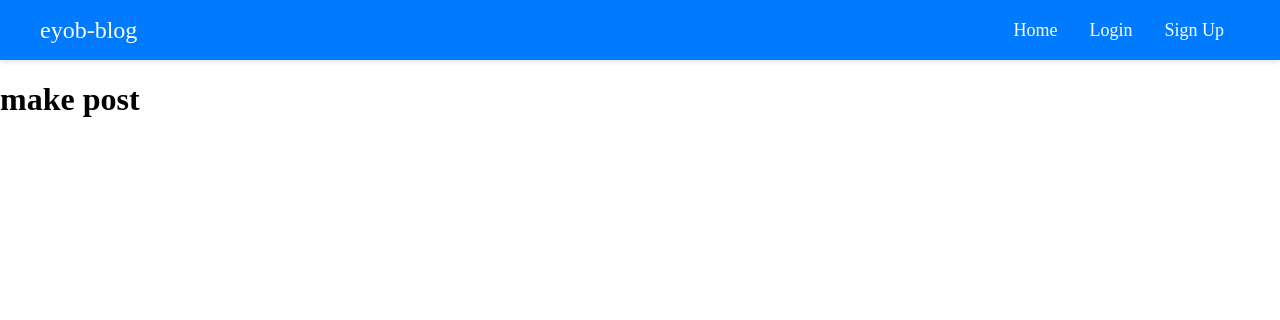
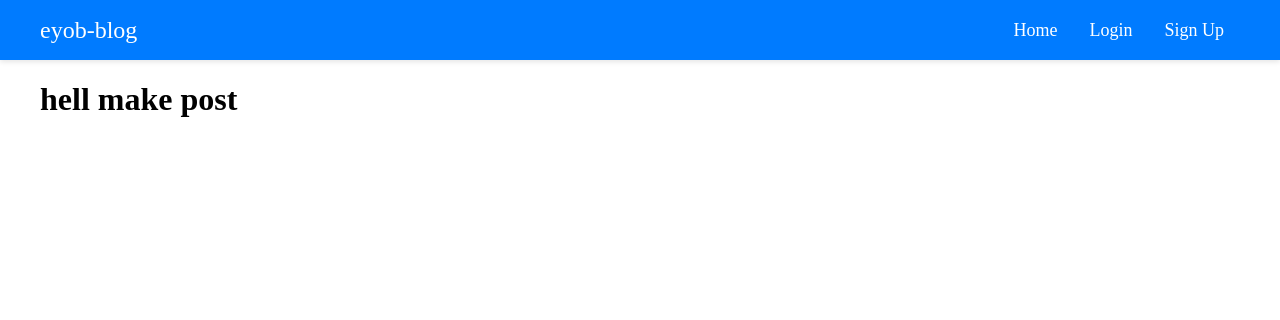
Before and after one commit to ecode-env/blog-byFlask, a Flask app: template blog_website/templates/make_post.html in a window 1280 px wide. Shown: the top 320 px of the page. Run offline with Flask 3, Linux system fonts and the light colour scheme; the template is opened without the code that fills it, so the values that code supplies are empty.

Commit message:
create post

```diff
--- a/blog_website/templates/make_post.html
+++ b/blog_website/templates/make_post.html
@@ -1,5 +1,7 @@
 {% extends "base.html" %}
-{% block title %}make post{% endblock %}
+{% block title %}Create post{% endblock %}
 {% block content %}
-<h1>make post</h1>
+<div class="container">
+    <h1>hell make post</h1>
+</div>
 {% endblock %}
```
